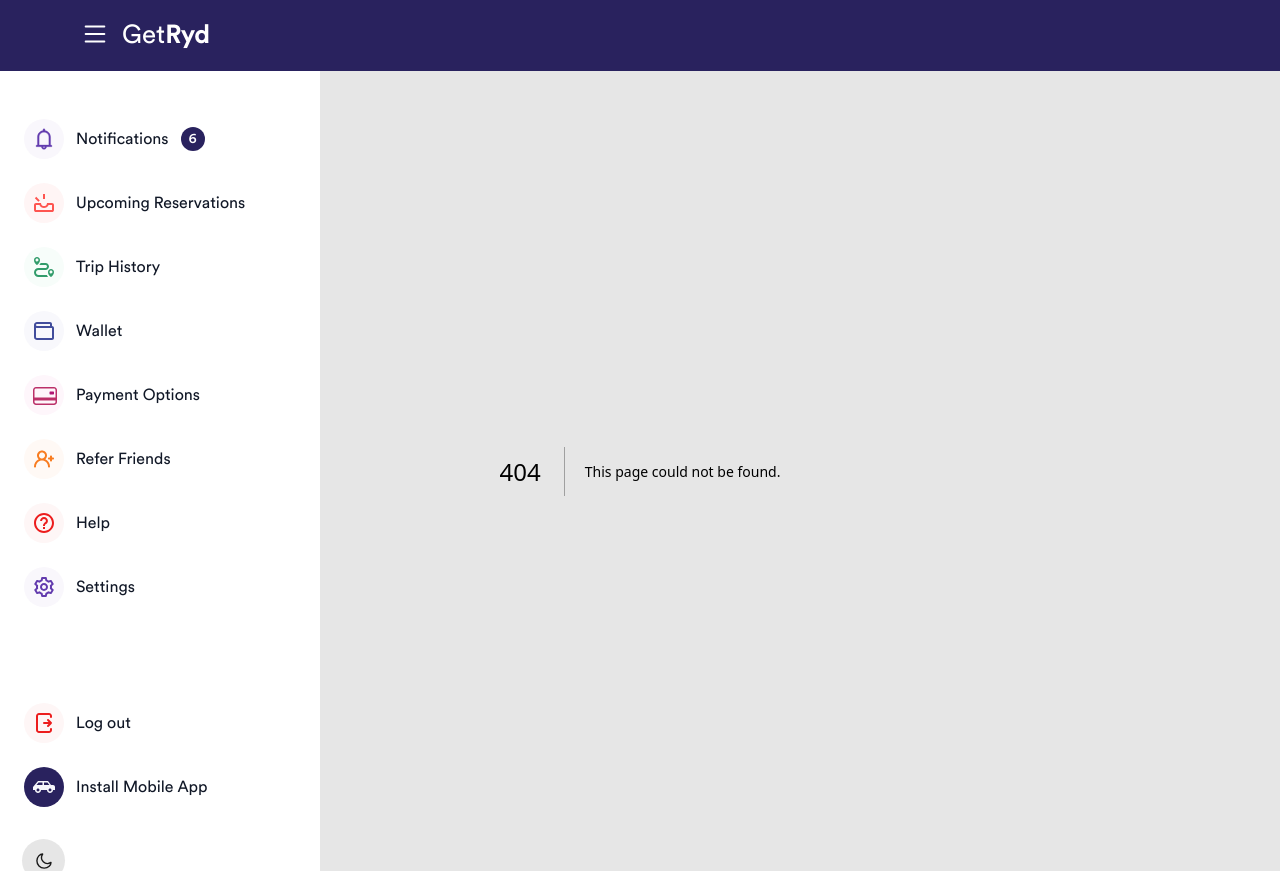
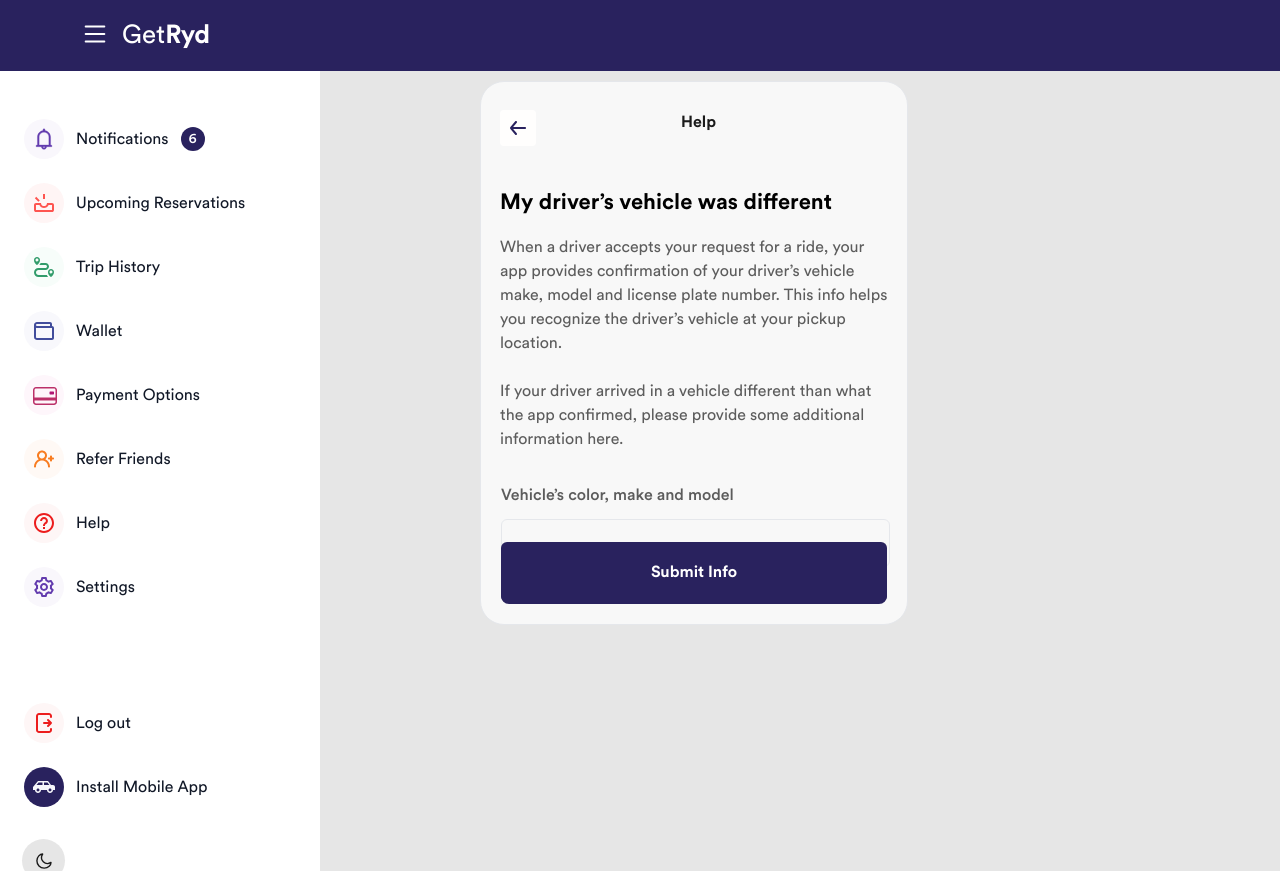
Before and after one commit to shohan-ch/ride-sharing-platform, a Next.js app: page /trip_history/different_vehicle in a window 1280 px wide. Before the commit this address had no page. Built offline with nearby package versions, Linux system fonts and the light colour scheme.

Commit message:
Page:Created Different Vehicle view page

```diff
--- a/src/components/Forms/InputField.jsx
+++ b/src/components/Forms/InputField.jsx
@@ -25,7 +25,7 @@ export default (props) => {
         type={type}
         name={name}
         value={value}
-        className={`${className} mt-3 h-[48px] w-full rounded-md border bg-gray-1 p-2 focus:shadow-md focus:outline focus:outline-4 focus:outline-offset-2 focus:outline-gray-1 focus:ring-1 focus:ring-primary-500 dark:border-gray-600 dark:bg-gray-700 dark:text-white dark:placeholder-gray-400 dark:focus:border-black dark:focus:outline-1 dark:focus:ring-black`}
+        className={`${className} mt-3 h-[48px] w-full rounded-md border bg-gray-1 p-2 focus:shadow-md focus:outline-0 focus:ring-1 focus:ring-primary-500 dark:border-gray-600 dark:bg-gray-700 dark:text-white dark:placeholder-gray-400 dark:focus:border-black dark:focus:outline-1 dark:focus:ring-black`}
         placeholder={placeholder}
         onChange={handleClick || handeleInputChange}
         onClick={handleClick}
--- /dev/null
+++ b/src/components/TripHistory/DifferentVehicle/DifferentVehicleView.jsx
@@ -0,0 +1,92 @@
+import InputField from "@/components/Forms/InputField";
+import Button from "@/components/Utils/Button/Button";
+import TripHistoryList from "@/components/Utils/List/TripHistoryList";
+import Link from "next/link";
+export default () => {
+  return (
+    <>
+      <section className="sec items-center justify-center md:block md:h-full md:w-full lg:flex lg:justify-start lg:pl-[480px] lg:pt-[10px] 2xs:block 2xs:h-full 2xs:w-full">
+        <div className="wrapper relative border bg-gray-1 pr-4 pl-[19px] pt-5 dark:bg-dark-bg sm:pb-8 sm:dark:border-0 lg:w-[428px] lg:rounded-3xl lg:dark:border 2xs:h-full 2xs:w-auto 2xs:pt-2 2xs:pb-10 2xs:dark:border-0">
+          <div className="sm:pt-4 sm:text-left lg:pt-0 2xs:px-0 2xs:pt-0 2xs:text-left">
+            <div className="scroll_div h-full overflow-y-auto overflow-x-hidden py-2 dark:border-[#2C2C35] md:h-full lg:h-[390px] xl:h-[490px] 2xl:h-[490px] 3xl:h-[750px]">
+              <div className="pickup_header mb-10 flex md:pr-[76px] lg:pr-[30px] 2xs:mb-3">
+                <Link href="/trip_history/report_safty_isuue">
+                  <img src="/assets/icons/backBgWhite.svg" alt="svg_icon" />
+                </Link>
+                <h2 className="mx-auto font-extrabold text-black dark:text-gray-2 2xl:text-22 3xl:text-[24px] 2xs:text-[18px]">
+                  Help
+                </h2>
+              </div>
+              <div className="rounded-5 mx-auto mt-2 rounded-lg px-0 pb-8 dark:text-white 2xs:mt-2 2xs:pt-0">
+                <p className="font-bold md:text-[20px] lg:text-[22px] 2xs:text-[18px]">
+                  My driver’s vehicle was different
+                </p>
+                <p className="mt-4 text-gray-light dark:text-white">
+                  When a driver accepts your request for a ride, your app
+                  provides confirmation of your driver’s vehicle make, model and
+                  license plate number. This info helps you recognize the
+                  driver’s vehicle at your pickup location.
+                  <br />
+                  <br />
+                  If your driver arrived in a vehicle different than what the
+                  app confirmed, please provide some additional information
+                  here.
+                </p>
+              </div>
+              {/* Form */}
+              <form action="#">
+                <div className="px-[1px] sm:mb-5 2xs:mb-4">
+                  <InputField
+                    label="Vehicle’s color, make and model"
+                    placeholder=""
+                    type="text"
+                  />
+                </div>
+                <div className="px-[1px] sm:mb-5 2xs:mb-4">
+                  <InputField
+                    label="License Plate"
+                    placeholder=""
+                    type="text"
+                  />
+                </div>
+                <div className="sm:mb-5 2xs:mb-4">
+                  <InputField
+                    label="Was your driver a different person?"
+                    placeholder=""
+                    type="text"
+                  />
+                </div>
+                <div className="sm:mb-5 2xs:mb-4">
+                  <InputField
+                    label="Were other passengers in the vehicle?"
+                    placeholder=""
+                    type="text"
+                  />
+                </div>
+              </form>
+              <TripHistoryList />
+
+              <div className="mx-auto mt-6 mb-16 space-y-4 px-1 lg:pt-4 2xs:mt-5">
+                <Button
+                  color="gray"
+                  className="border hover:bg-primary-hover hover:text-white"
+                >
+                  Change The Trip
+                </Button>
+              </div>
+            </div>
+            <div className="absolute left-0 right-0 mx-5 md:bottom-0 lg:absolute lg:bottom-[0px] 2xs:fixed 2xs:bottom-[8px] 2xs:left-0 2xs:right-0">
+              <Button color="blue">Submit Info</Button>
+            </div>
+            <button
+              onclick="location.href='./reservation_confirm.html'"
+              className="rounded-5 shadow-one dark:shadow-dark absolute left-0 right-0 mx-5 flex items-center justify-center rounded-md border-2 border-transparent bg-primary-500 py-4 text-base font-semibold text-white hover:bg-primary-hover hover:text-white focus:border-blue-500 focus:ring-blue-500 disabled:cursor-default disabled:opacity-70 dark:bg-primary dark:hover:bg-primary-500 md:bottom-0 lg:absolute lg:bottom-[22px] 2xs:fixed 2xs:bottom-[8px] 2xs:left-0 2xs:right-0"
+            >
+              Submit Info
+            </button>
+          </div>
+        </div>
+      </section>
+    </>
+  );
+};
--- a/src/components/TripHistory/ReportSaftyIssue/ReportSaftyIssue.jsx
+++ b/src/components/TripHistory/ReportSaftyIssue/ReportSaftyIssue.jsx
@@ -35,9 +35,7 @@ export default () => {
               <Button
                 color="gray"
                 className="hover:bg-primary-hover hover:text-white"
-                handler={() =>
-                  Router.push("/trip_history/lost-item-call-driver")
-                }
+                handler={() => Router.push("/trip_history/reckless_driving")}
               >
                 My driver drove recklessly
               </Button>
--- a/src/components/TripHistory/TripDetails/TripDetailsView.jsx
+++ b/src/components/TripHistory/TripDetails/TripDetailsView.jsx
@@ -1,8 +1,5 @@
-import NavigateButon from "@/components/Utils/Button/NavigateButon";
 import NavigateContainer from "@/components/Utils/Container/NavigateContainer";
-import IconSvg from "@/icons/IconSvg";
 import Link from "next/link";
-import Router from "next/router";
 import DriverRating from "./DriverRating";
 import SingleTrip from "./SingleTrip";
 import TripItinerary from "./TripItinerary";
--- /dev/null
+++ b/src/pages/trip_history/different_vehicle.js
@@ -0,0 +1,9 @@
+import DifferentVehicleView from "@/components/TripHistory/DifferentVehicle/DifferentVehicleView";
+
+export default () => {
+  return (
+    <>
+      <DifferentVehicleView />
+    </>
+  );
+};
```
